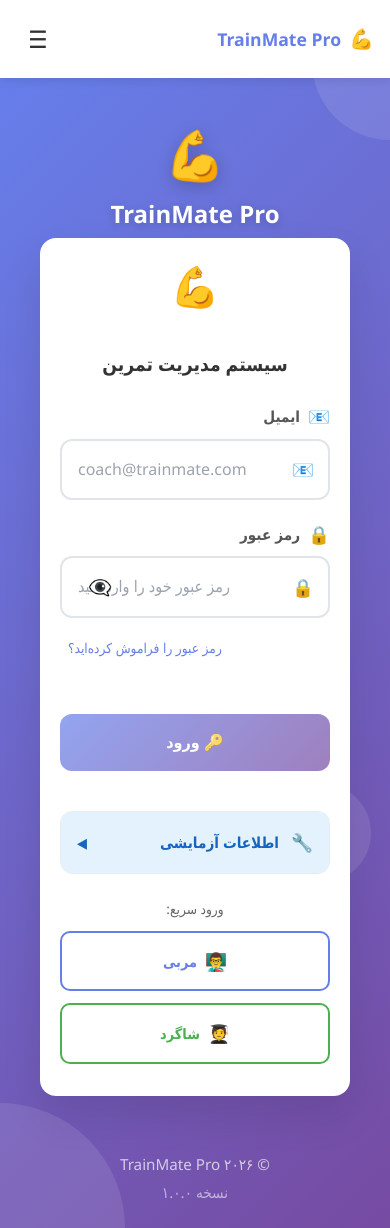
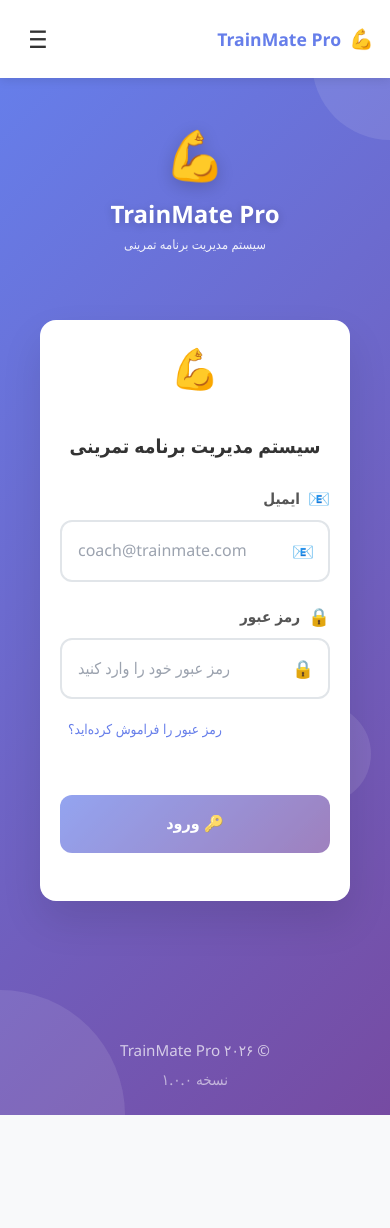
Before and after one commit to reza-moradzade/TrainMatePro2, a Nuxt app: page / in a window 390 px wide. After the commit the page ends 1115 px from the top, so only its background shows below. Built offline with nearby package versions, Linux system fonts and the light colour scheme.

Commit message:
توضیح تغییرات

```diff
--- a/components/LoginForm.vue
+++ b/components/LoginForm.vue
@@ -6,7 +6,7 @@
         <div class="logo-icon">💪</div>
       </div>
 
-      <h2>سیستم مدیریت تمرین</h2>
+      <h2>سیستم مدیریت برنامه تمرینی</h2>
 
       <!-- فیلد ایمیل با آیکون -->
       <div class="form-group">
@@ -40,8 +40,18 @@
           <span class="label-icon">🔒</span>
           رمز عبور
         </label>
+                  <button
+            type="button"
+            @click="togglePassword"
+            class="toggle-password"
+            :aria-label="showPassword ? 'مخفی کردن رمز' : 'نمایش رمز'"
+          >
+            {{ showPassword ? '👁️' : '👁️‍🗨️' }}
+          </button>
         <div class="input-wrapper">
+
           <span class="input-icon">🔒</span>
+
           <input
             :id="passwordFieldId"
             v-model="form.password"
@@ -54,15 +64,9 @@
             @blur="validatePassword"
             @input="clearError"
           />
-          <button
-            type="button"
-            @click="togglePassword"
-            class="toggle-password"
-            :aria-label="showPassword ? 'مخفی کردن رمز' : 'نمایش رمز'"
-          >
-            {{ showPassword ? '👁️' : '👁️‍🗨️' }}
-          </button>
+
         </div>
+
         <span v-if="validationErrors.password" class="error-text">
           {{ validationErrors.password }}
         </span>
@@ -98,42 +102,6 @@
         </div>
       </transition>
 
-      <!-- اطلاعات آزمایشی - جمع‌شونده در موبایل -->
-      <div class="demo-info" :class="{ 'collapsed': isMobile && !showDemo }">
-        <div class="demo-header" @click="isMobile && (showDemo = !showDemo)" v-if="isMobile">
-          <span class="demo-icon">🔧</span>
-          <span class="demo-title">اطلاعات آزمایشی</span>
-          <span class="expand-icon">{{ showDemo ? '▼' : '◀' }}</span>
-        </div>
-
-        <div class="demo-content" v-show="!isMobile || showDemo">
-          <p><strong>اطلاعات آزمایشی:</strong></p>
-          <div class="demo-item">
-            <span class="role-badge coach">مربی</span>
-            <span class="demo-credential">coach@trainmate.com / coach123</span>
-          </div>
-          <div class="demo-item">
-            <span class="role-badge student">شاگرد</span>
-            <span class="demo-credential">student@trainmate.com / student123</span>
-          </div>
-          <p class="note">✅ هم مربی و هم شاگرد می‌توانند وارد شوند</p>
-        </div>
-      </div>
-
-      <!-- دکمه‌های سریع برای موبایل -->
-      <div class="quick-login" v-if="isMobile">
-        <p>ورود سریع:</p>
-        <div class="quick-buttons">
-          <button type="button" class="quick-btn coach" @click="quickLogin('coach')">
-            <span>👨‍🏫</span>
-            مربی
-          </button>
-          <button type="button" class="quick-btn student" @click="quickLogin('student')">
-            <span>🧑‍🎓</span>
-            شاگرد
-          </button>
-        </div>
-      </div>
     </form>
   </div>
 </template>
--- a/pages/index.vue
+++ b/pages/index.vue
@@ -11,7 +11,7 @@
     <div class="mobile-brand" v-if="isMobile">
       <div class="brand-icon">💪</div>
       <h1 class="brand-title">TrainMate Pro</h1>
-      <p class="brand-subtitle">سیستم مدیریت تمرین</p>
+      <p class="brand-subtitle">سیستم مدیریت برنامه تمرینی</p>
     </div>
 
     <!-- کانتینر فرم لاگین -->
@@ -22,7 +22,7 @@
           <span class="logo-icon">💪</span>
         </div>
         <h2 class="logo-title">TrainMate Pro</h2>
-        <p class="logo-subtitle">سیستم مدیریت تمرین مربی و شاگرد</p>
+        <p class="logo-subtitle">سیستم مدیریت برنامه تمرینی</p>
       </div>
 
       <!-- کامپوننت فرم لاگین -->
```
Also changed, not shown: 2 other files (tests, documents, lock files or other folders).
